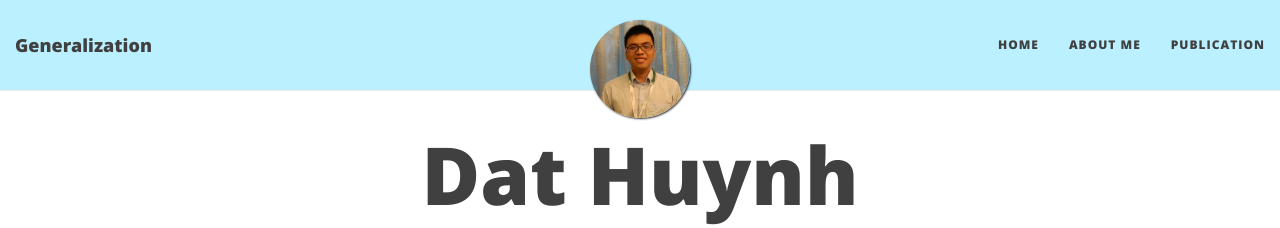
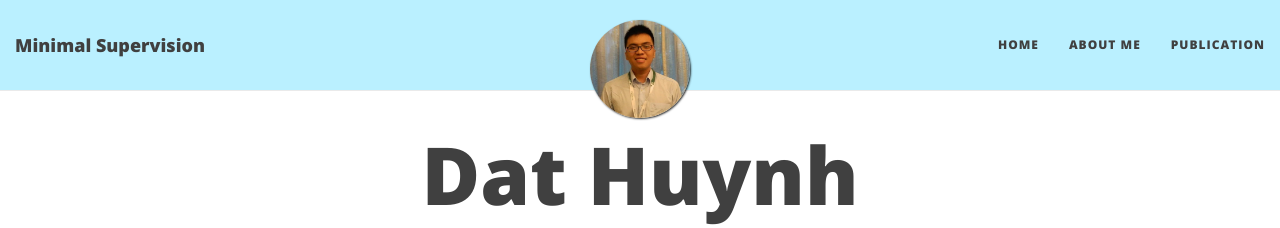
Before and after one commit to ZiweiXU/hbdat.github.io, a Jekyll site: the page built from index.html, in a window 1280 px wide. Shown: the top 228 px of the page. Built offline with Jekyll 4.4.1, drawn with Linux system fonts in a browser that asks for light colours; nearby versions of some CDN libraries; the list of posts is cut into pages by our own code.

Commit message:
update title

```diff
--- a/_config.yml
+++ b/_config.yml
@@ -1,10 +1,10 @@
 # --- General options --- #
 
 # Name of website
-title: Generalization
+title: Minimal Supervision
 
 # Short description of your site
-description: The Joy of Pursuing Knowledge
+description: Can we automate the learning process?
 
 # --- Local development options ---
 # If your website is hosted locally rather than on GitHub, then you need to uncomment the next two parameters to set the url and baseurl
```
